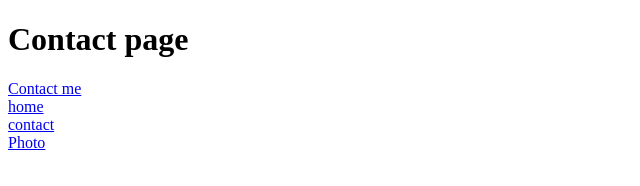
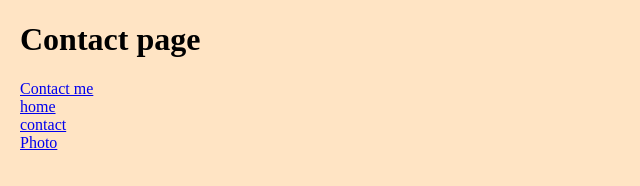
Before and after one commit to NdakoAdama/Croissant, a plain HTML site: page contact.html in a window 1280 px wide. Shown: the whole page, without its empty margins (0-640 px from the left). Drawn offline with Linux system fonts and the light colour scheme.

Commit message:
Added CSS

```diff
--- a/contact.html
+++ b/contact.html
@@ -4,6 +4,7 @@
     <meta charset="UTF-8">
     <meta http-equiv="X-UA-Compatible" content="IE=edge">
     <meta name="viewport" content="width=device-width, initial-scale=1.0">
+    <link rel="stylesheet" href="./src/styles.css">
     <title>Adama</title>
 </head>
 <body>
--- a/src/styles.css
+++ b/src/styles.css
@@ -0,0 +1,4 @@
+body{
+    background-color: bisque;
+    margin: 20px;
+}
```
Also changed, not shown: index.html (+1 -0 lines), photo.html (+1 -0 lines).
